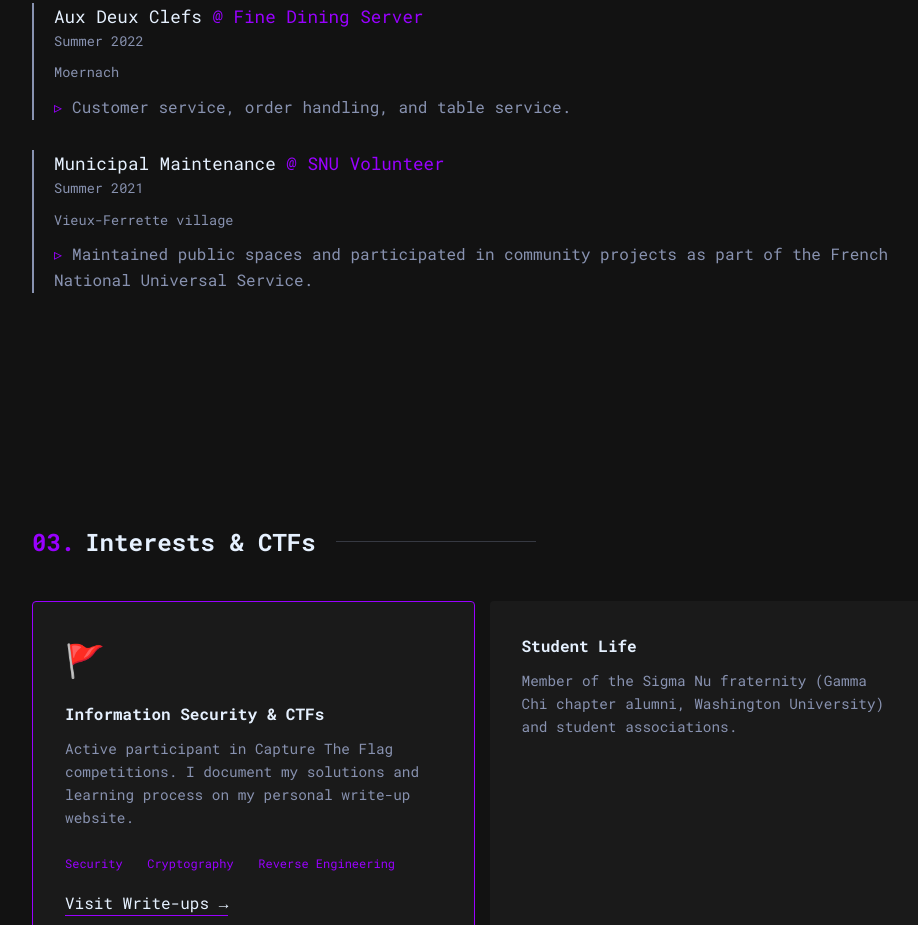
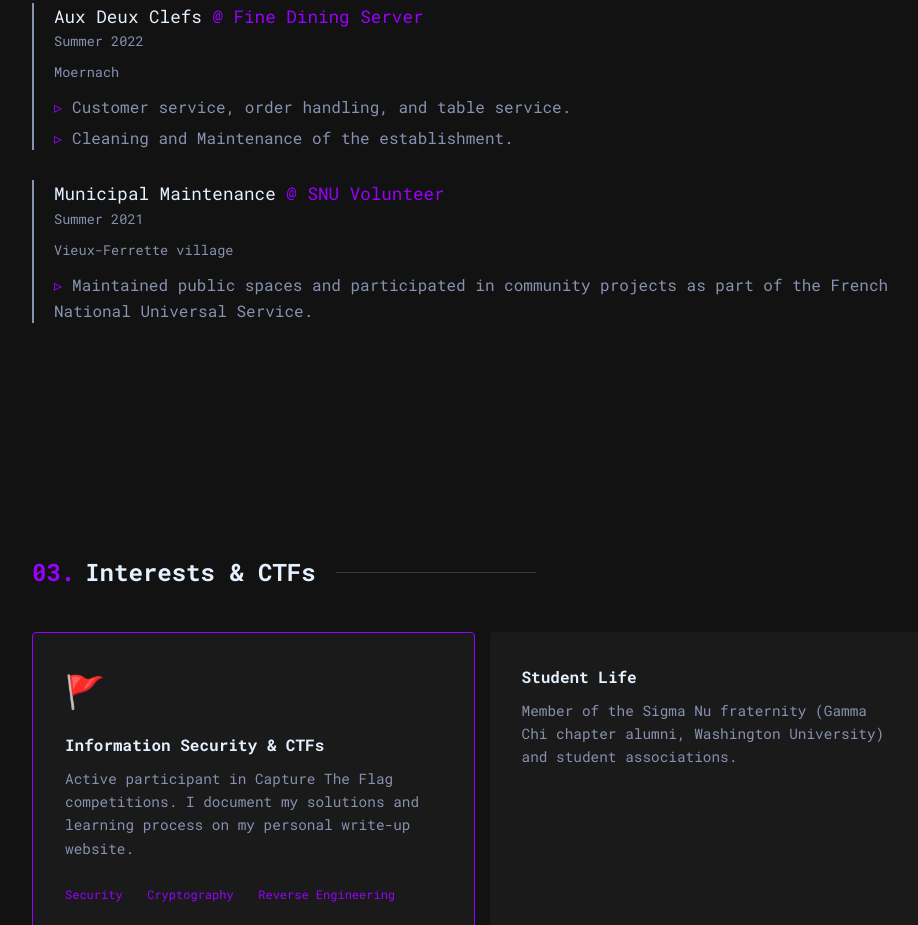
Before and after one commit to Greeegouz/Resume, a plain HTML site: page index.html in a window 1280 px wide. Shown: the part 1837-2762 px from the top of the page, without its empty margins (158-1076 px from the left). Drawn offline with Linux system fonts and the light colour scheme.

Commit message:
Set Up Pages

```diff
--- a/index.html
+++ b/index.html
@@ -105,6 +105,7 @@
             <p class="location">Moernach</p>
             <ul>
               <li>Customer service, order handling, and table service.</li>
+              <li>Cleaning and Maintenance of the establishment.</li>
             </ul>
           </div>
 
```
